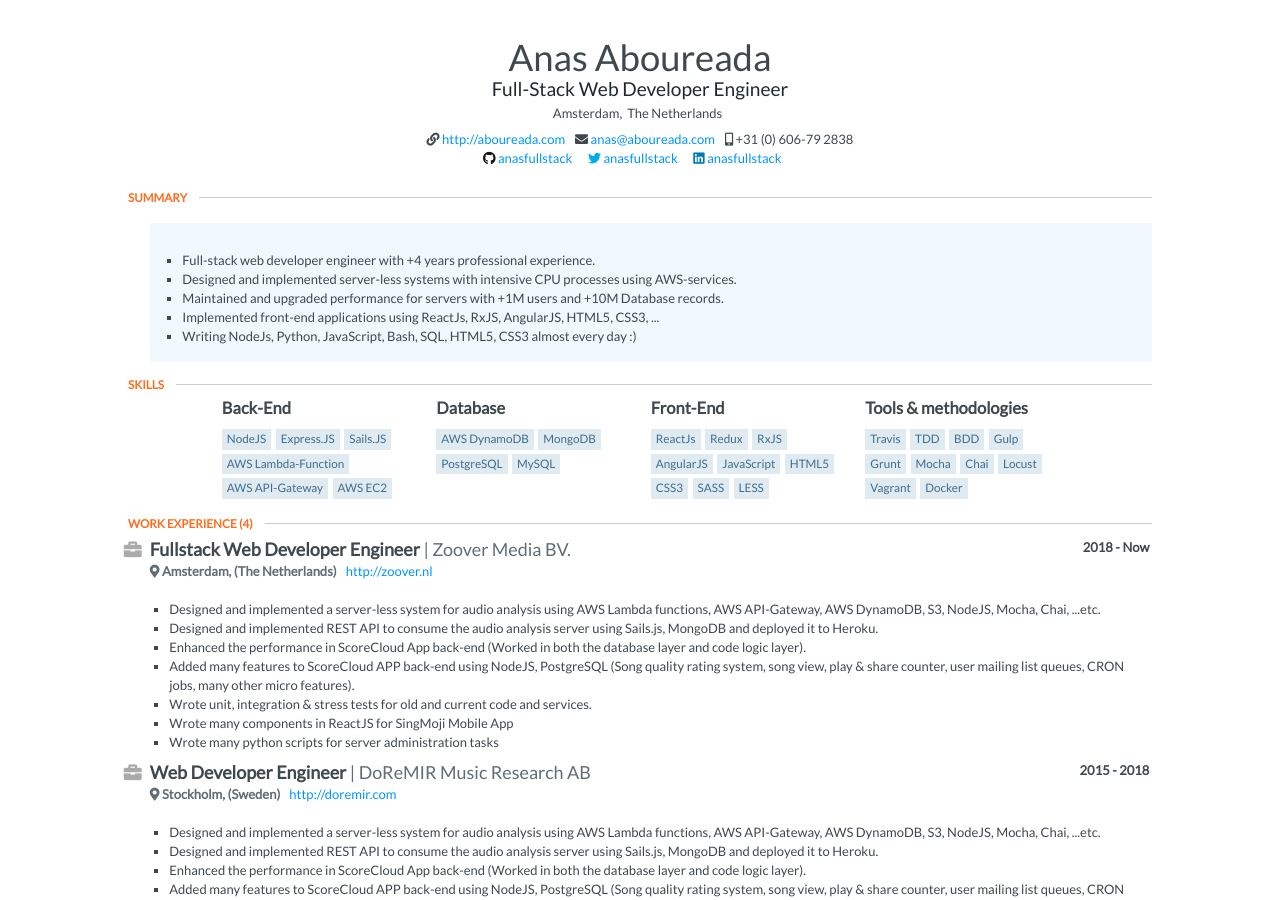
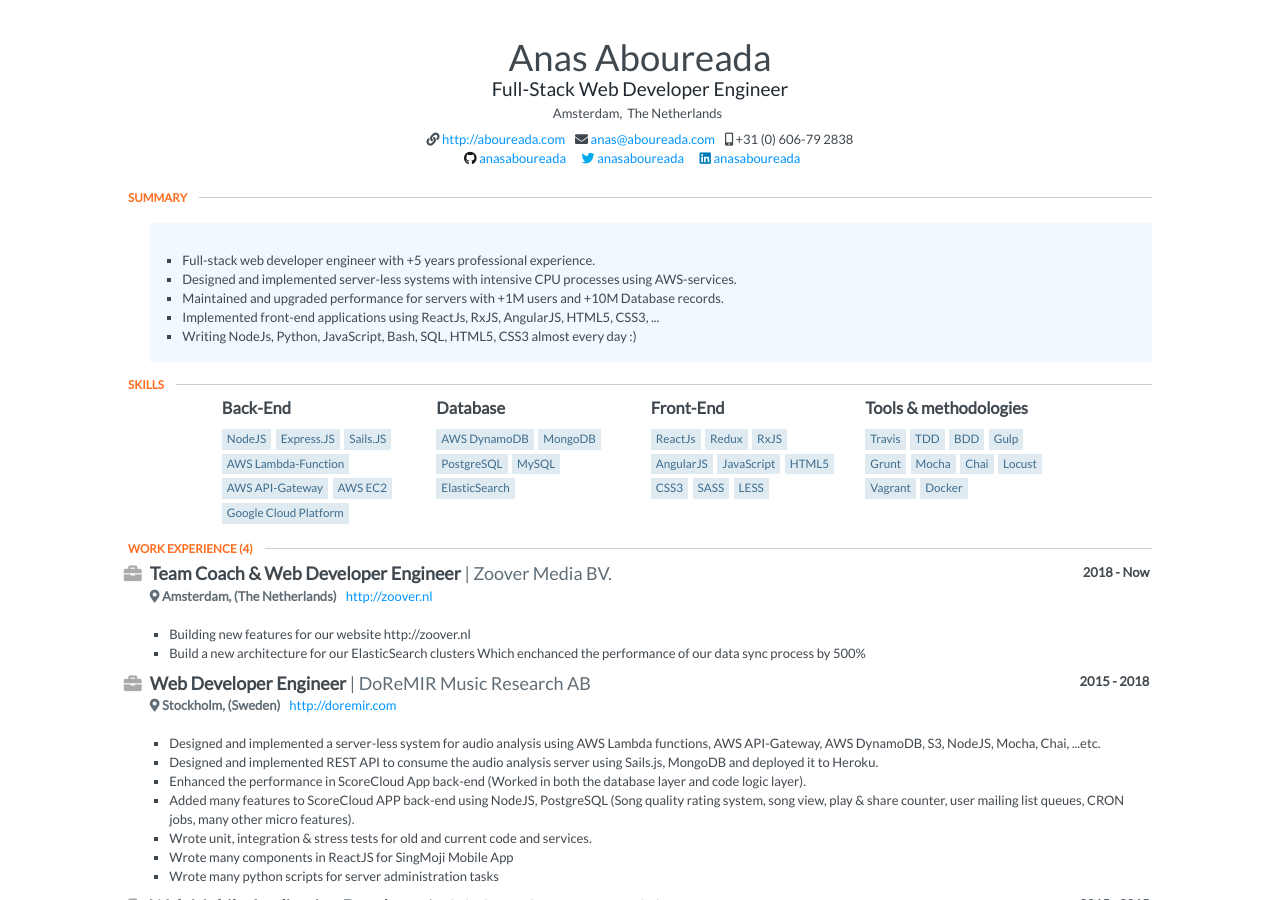
Before and after one commit to AnasAboureada/anasaboureada.github.io, a Jekyll site: the page built from cv/index.html, in a window 1280 px wide and 900 px high. Built offline with Jekyll 4.4.1, drawn with Linux system fonts in a browser that asks for light colours.

Commit message:
Multiple updates
: master

```diff
--- a/_config.yml
+++ b/_config.yml
@@ -11,7 +11,7 @@ lang: "en"
 author: "Anas Aboureada"
 title: "{ Anas Aboureada }"
 description: "Blog and website of Anas Aboureada, blogging mainly about cyber security. Opinions expressed are mine."
-keywords: "aboureada, anas, blog, anasfullstack, full-stack web developer, penetration testing, reverse engineering"
+keywords: "aboureada, anas, blog, anasaboureada, full-stack web developer, penetration testing, reverse engineering"
 favicon: "/assets/img/icon.png"
 
 ################
@@ -107,7 +107,7 @@ email: "anas@aboureada.com"
 # This works best when your author blurb image has a transparent background, or matches your site background color.
 
 # if the author_blurb is not set, then this feature is skipped
-author_blurb: "Full-Stack Web Developer Engineer, Studying for OSCP"
+author_blurb: "Full-Stack Web Developer Engineer"
 author_blurb_image: "/assets/img/author.png"
 
 ##################
@@ -116,11 +116,11 @@ author_blurb_image: "/assets/img/author.png"
 
 social:
   - title: "facebook"
-    url: "https://facebook.com/anasfullstack"
+    url: "https://facebook.com/anasaboureada"
   - title: "twitter"
-    url: "https://twitter.com/anasfullstack"
+    url: "https://twitter.com/anasaboureada"
   - title: "github"
-    url: "https://github.com/anasfullstack"
+    url: "https://github.com/anasaboureada"
 
 ############
 # 404 page #
@@ -181,11 +181,10 @@ disqus-shortname: "aboureada-com"
 syntax-highlight: True
 
 about-author: Web Developer Engineer.
-twitter: anasfullstack
-facebook: anasfullstack
-github: anasfullstack
-linkedin: anasfullstack
-email: anas@aboureada.com
+twitter: anasaboureada
+facebook: anasaboureada
+github: anasaboureada
+linkedin: anasaboureada
 
 jekyll-archives:
   enabled:
--- a/_data/resume.json
+++ b/_data/resume.json
@@ -9,7 +9,7 @@
         "blog": "http://aboureada.com/blog",
         "email": "anas@aboureada.com",
         "summary": [
-            "Full-stack web developer engineer with +4 years professional experience.",
+            "Full-stack web developer engineer with +5 years professional experience.",
             "Designed and implemented server-less systems with intensive CPU processes using AWS-services.",
             "Maintained and upgraded performance for servers with +1M users and +10M Database records.",
             "Implemented front-end applications using ReactJs, RxJS, AngularJS, HTML5, CSS3, ...",
@@ -24,25 +24,25 @@
         "profiles": [
             {
                 "network": "github",
-                "username": "anasfullstack",
-                "url": "http://github.com/anasfullstack"
+                "username": "anasaboureada",
+                "url": "http://github.com/anasaboureada"
             },
             {
                 "network": "twitter",
-                "username": "anasfullstack",
-                "url": "http://twitter.com/anasfullstack"
+                "username": "anasaboureada",
+                "url": "http://twitter.com/anasaboureada"
             },
             {
                 "network": "linkedin",
-                "username": "anasfullstack",
-                "url": "http://linkedin.com/in/anasfullstack"
+                "username": "anasaboureada",
+                "url": "http://linkedin.com/in/anasaboureada"
             }
         ]
     },
     "work": [
         {
             "company": "Zoover Media BV.",
-            "position": "Fullstack Web Developer Engineer",
+            "position": "Team Coach & Web Developer Engineer",
             "city": "Amsterdam",
             "country": "The Netherlands",
             "website": "http://zoover.nl",
@@ -53,13 +53,8 @@
                 "countryCode": "The Netherlands"
             },
             "summary": [
-                "Designed and implemented a server-less system for audio analysis using AWS Lambda functions, AWS API-Gateway, AWS DynamoDB, S3, NodeJS, Mocha, Chai, ...etc.",
-                "Designed and implemented REST API to consume the audio analysis server using Sails.js, MongoDB and deployed it to Heroku.",
-                "Enhanced the performance in ScoreCloud App back-end (Worked in both the database layer and code logic layer).",
-                "Added many features to ScoreCloud APP back-end using NodeJS, PostgreSQL (Song quality rating system, song view, play & share counter, user mailing list queues, CRON jobs, many other micro features).",
-                "Wrote unit, integration & stress tests for old and current code and services.",
-                "Wrote many components in ReactJS for SingMoji Mobile App",
-                "Wrote many python scripts for server administration tasks"
+                "Building new features for our website http://zoover.nl",
+                "Build a new architecture for our ElasticSearch clusters Which enchanced the performance of our data sync process by 500%"
             ]
         },
         {
@@ -141,7 +136,8 @@
                 "Sails.JS",
                 "AWS Lambda-Function",
                 "AWS API-Gateway",
-                "AWS EC2"
+                "AWS EC2",
+                "Google Cloud Platform"
             ]
         },
         {
@@ -150,7 +146,8 @@
                 "AWS DynamoDB",
                 "MongoDB",
                 "PostgreSQL",
-                "MySQL"
+                "MySQL",
+                "ElasticSearch"
             ]
         },
         {
```
Also changed, not shown: Gemfile.lock, README.md, 1 other file.
